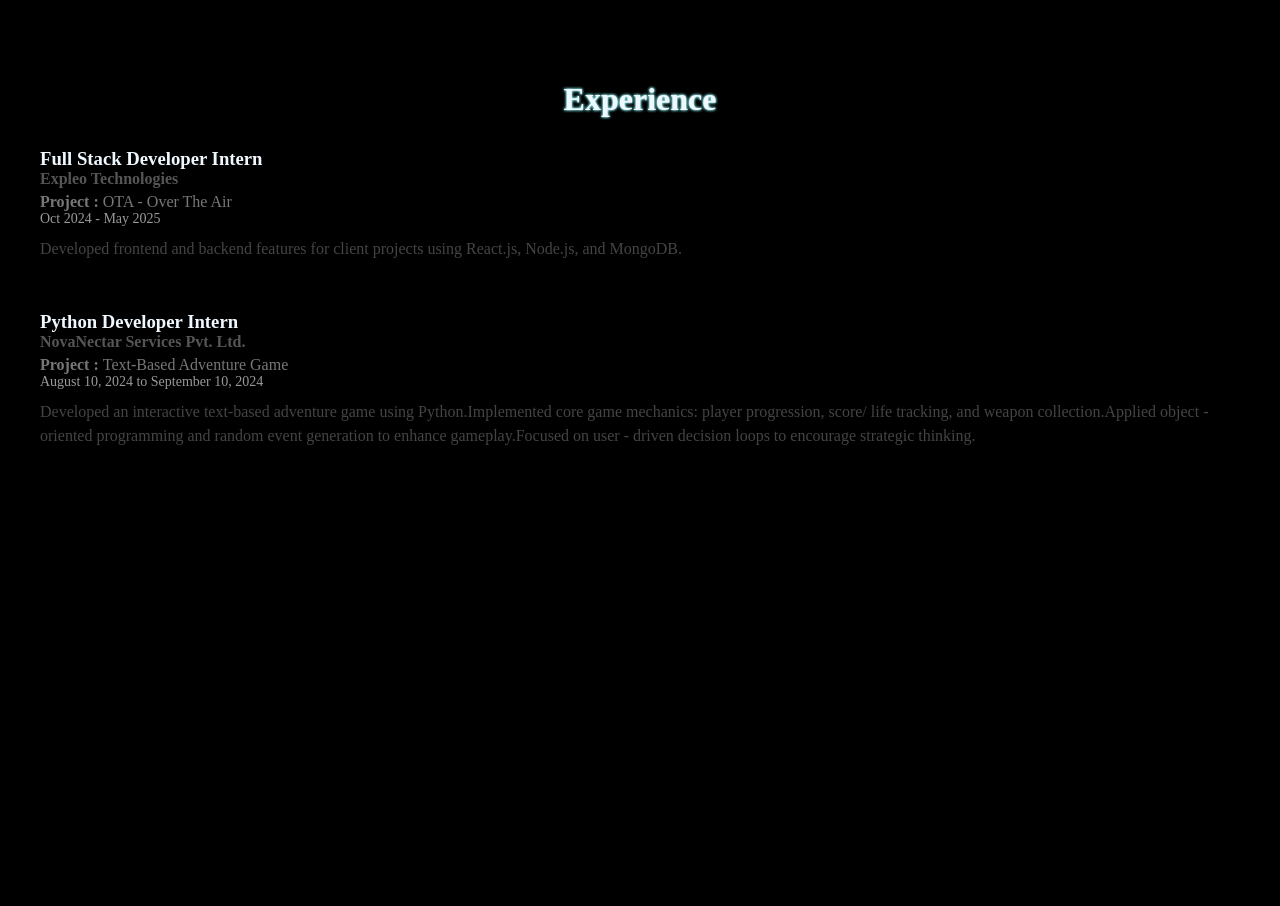
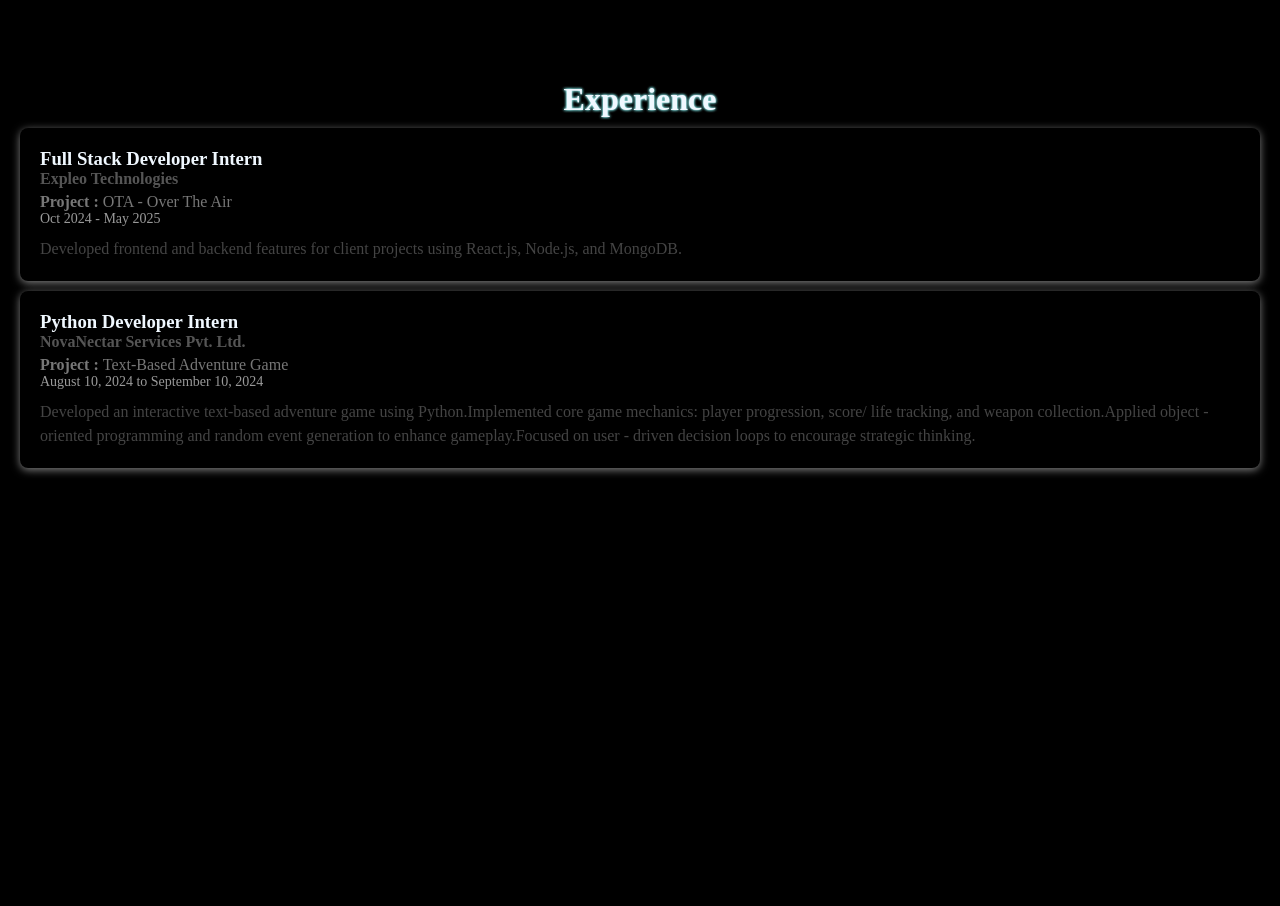
Before and after one commit to Paramesh-Kumar-2004/VP_Portfolio-2, a React (Create React App) app: page / in a window 1280 px wide. Shown: the part 3420-4326 px from the top of the page. Built offline with nearby package versions, Linux system fonts and the light colour scheme.

Commit message:
Updating The Experience.css

```diff
--- a/src/Styles/Experience.css
+++ b/src/Styles/Experience.css
@@ -12,7 +12,7 @@
     padding: 20px;
     margin: 10px 0;
     border-radius: 8px;
-    box-shadow: 0 2px 8px rgba(0, 0, 0, 0.1);
+    box-shadow: 0 2px 8px gray;
 }
 
 .company {
```
